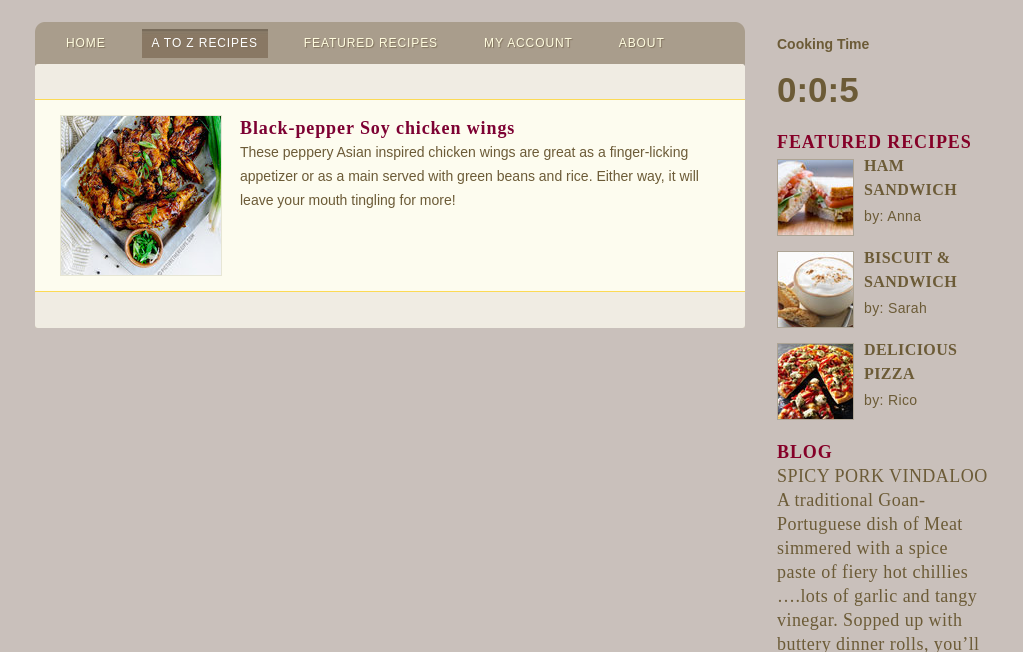
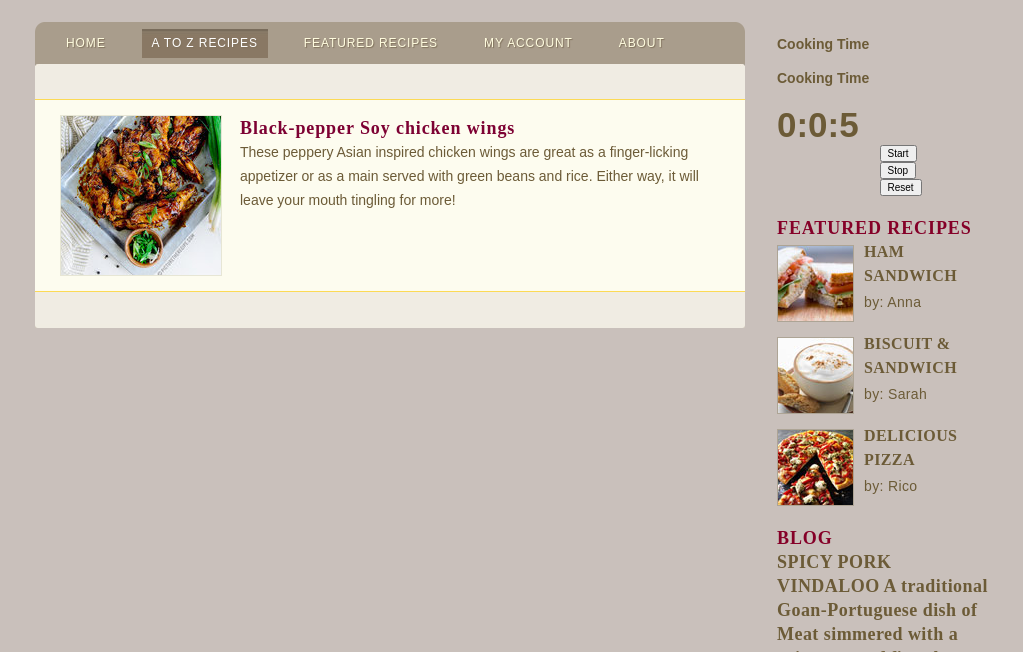
Before and after one commit to moniqueleong/TBD, a plain HTML site: page Cookit/recipes.html in a window 1280 px wide. Shown: the part 148-800 px from the top of the page, without its empty margins (128-1151 px from the left). Drawn offline with nearby package versions, Linux system fonts and the light colour scheme.

Commit message:
Add files via upload

```diff
--- a/Cookit/recipes.html
+++ b/Cookit/recipes.html
@@ -60,8 +60,21 @@
 		</div>
 		<div>
 			<h4> Cooking Time <h4>
-			<script src="java.js"></script>
-		<h4>	<div id="timer"></div> </h4>
+				<h4> Cooking Time <h4>
+					<div id="timer">
+
+					  <span id="hours">00:</span>
+					  <span id="mins">00:</span>
+					  <span id="seconds">00</span>
+					</div>
+					<div id="controls">
+					  <button id="start">Start</button>
+					<button id="stop">Stop</button>
+					<button id="reset">Reset</button>
+					</div>
+					<script src="https://ajax.googleapis.com/ajax/libs/jquery/3.1.0/jquery.min.js"></script>
+
+					  <script src="java.js"></script>
 
 			<div>
 				<h3>Featured Recipes</h3>
```
Also changed, not shown: Cookit/featured.html (+16 -2 lines).
